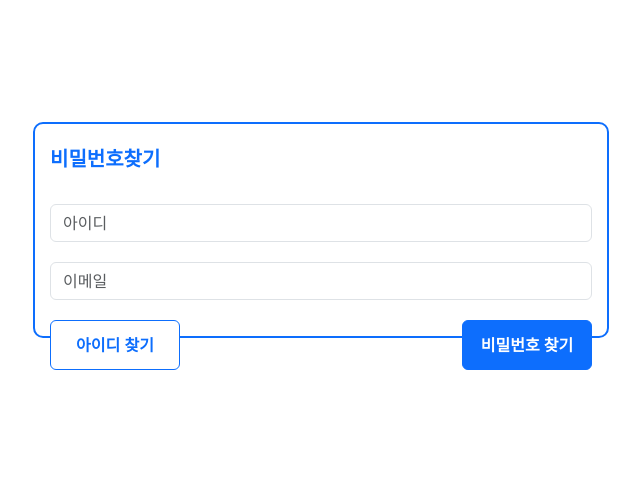
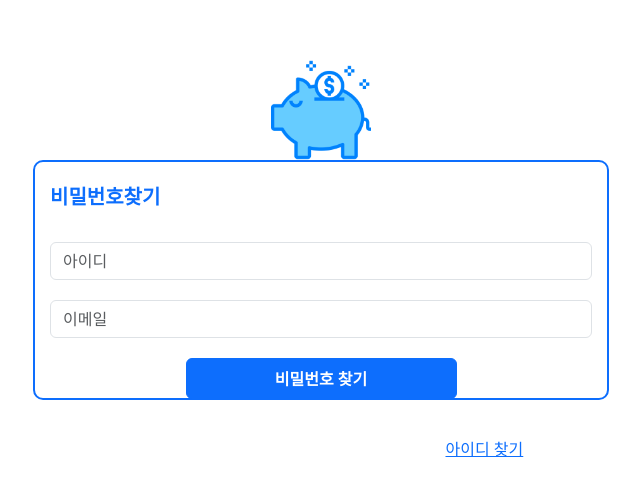
Before and after one commit to zosam-mosam/clink_ver2, a React (Create React App) app in the folder clink-react-app/: page /findPwd in a window 1280 px wide. Shown: the part 170-666 px from the top of the page, without its empty margins (319-959 px from the left). Built offline with nearby package versions, Linux system fonts and the light colour scheme.

Commit message:
feat: 로그인, 회원가입 버튼, 디자인 수정

```diff
--- a/clink-react-app/src/App.css
+++ b/clink-react-app/src/App.css
@@ -1,7 +1,8 @@
 .App {
   text-align: center;
+  min-width: 320px;
   max-width: 640px;
-  max-height: 1000px;
+  max-height: 1200px;
   margin: auto;
   overflow: scroll;
 }
--- a/clink-react-app/src/App.js
+++ b/clink-react-app/src/App.js
@@ -6,10 +6,12 @@ import Join from './components/Join';
 import Login from './components/Login';
 import Community1 from './components/Community1';
 import NotFound from './components/NotFound';
+import Footer from './components/Footer';
 
 function App() {
   return (
     <div className="App">
+      {/* <Footer/> */}
       <BrowserRouter>
         <Routes>
           <Route path="/" element={<Community1 />}></Route>
--- a/clink-react-app/src/components/FindId.js
+++ b/clink-react-app/src/components/FindId.js
@@ -1,13 +1,17 @@
 import React from 'react';
-import 'bootstrap/dist/css/bootstrap.min.css';
 import Button from 'react-bootstrap/Button';
 import Form from 'react-bootstrap/Form';
+import pig from '../assets/pig.png';
+import 'bootstrap/dist/css/bootstrap.min.css';
 import '../styles/FindId.scss';
 import { Link } from 'react-router-dom';
 
 const FindId = () => {
   return (
     <div className="FindIdContainer">
+      <div className="FindIdImage">
+        <img src={pig} alt="logo" />
+      </div>
       <div className="FindIdBox">
         <div className="FindIdTitle">아이디찾기</div>
         <div className="FindIdForm">
@@ -25,21 +29,18 @@ const FindId = () => {
           </form>
         </div>
         <div className="FindIdBtnBox">
-          <Link to="/findPwd">
-            <Button
+          <Button variant="primary" className="FindIdSubmitBtn" type="submit">
+            확인
+          </Button>
+          <Link to="/findPwd" style={{ textDecoration: 'none' }}>
+            <div
               variant="primary"
               className="FindIdSubmitBtn"
               id="FindIdGotoPwd"
-              type="submit"
             >
               비밀번호 찾기
-            </Button>
+            </div>
           </Link>
-
-            <Button variant="primary" className="FindIdSubmitBtn" type="submit">
-              아이디 찾기
-            </Button>
-
         </div>
       </div>
     </div>
--- a/clink-react-app/src/components/FindPwd.js
+++ b/clink-react-app/src/components/FindPwd.js
@@ -1,13 +1,17 @@
 import React from 'react';
-import 'bootstrap/dist/css/bootstrap.min.css';
 import Button from 'react-bootstrap/Button';
 import Form from 'react-bootstrap/Form';
+import pig from '../assets/pig.png';
+import 'bootstrap/dist/css/bootstrap.min.css';
 import '../styles/FindPwd.scss';
 import { Link } from 'react-router-dom';
 
 const FindPwd = () => {
   return (
     <div className="FindPwdContainer">
+      <div className="FindPwdImage">
+        <img src={pig} alt="logo" />
+      </div>
       <div className="FindPwdBox">
         <div className="FindPwdTitle">비밀번호찾기</div>
         <div className="FindPwdForm">
@@ -25,19 +29,17 @@ const FindPwd = () => {
           </form>
         </div>
         <div className="FindPwdBtnBox">
-          <Link to="/findId">
-            <Button
-              variant="primary"
-              className="FindPwdSubmitBtn"
-              id="FindPwdGotoId"
-              type="submit"
-            >
-              아이디 찾기
-            </Button>
-          </Link>
           <Button variant="primary" className="FindPwdSubmitBtn" type="submit">
             비밀번호 찾기
           </Button>
+          <Link to="/findId">
+            <div
+              variant="primary"
+              id="FindPwdGotoId"
+            >
+              아이디 찾기
+            </div>
+          </Link>
         </div>
       </div>
     </div>
--- a/clink-react-app/src/components/Footer.js
+++ b/clink-react-app/src/components/Footer.js
@@ -52,8 +52,8 @@ const Footer = () => {
         <img
           src={image[0].select === false ? image[0].src : image[0].resrc}
           alt="logo"
-          width="75px"
-          height="75px"
+          width="70px"
+          height="70px"
           onClick={() => {
             imageHandler(image[0].src);
           }}
@@ -61,8 +61,8 @@ const Footer = () => {
         <img
           src={image[1].select === false ? image[1].src : image[1].resrc}
           alt="logo"
-          width="75px"
-          height="75px"
+          width="70px"
+          height="70px"
           onClick={() => {
             imageHandler(image[1].src);
           }}
@@ -70,8 +70,8 @@ const Footer = () => {
         <img
           src={image[2].select === false ? image[2].src : image[2].resrc}
           alt="logo"
-          width="75px"
-          height="75px"
+          width="70px"
+          height="70px"
           onClick={() => {
             imageHandler(image[2].src);
           }}
@@ -79,8 +79,8 @@ const Footer = () => {
         <img
           src={image[3].select === false ? image[3].src : image[3].resrc}
           alt="logo"
-          width="75px"
-          height="75px"
+          width="70px"
+          height="70px"
           onClick={() => {
             imageHandler(image[3].src);
           }}
--- a/clink-react-app/src/components/Join.js
+++ b/clink-react-app/src/components/Join.js
@@ -27,12 +27,15 @@ const Join = () => {
             placeholder="이름"
             className="joinInput"
           />
-          <Form.Control
-            type="text"
-            name="id"
-            placeholder="아이디"
-            className="joinInput"
-          />{' '}
+           <InputGroup className="joinInput">
+            <Form.Control
+              name="id" placeholder="아이디"
+            />
+            <Button variant="outline-secondary" id="JoinIdentifyBtn"
+            >
+              중복확인
+            </Button>
+          </InputGroup>
           <Form.Control
             type="text"
             name="nickname"
@@ -71,8 +74,9 @@ const Join = () => {
       <div className="JoinBtnBox">
         <Button variant="primary" className="LoginSubmitBtn" type="submit" onClick={joinHandler}>
           회원가입하기
-        </Button>{' '}
+        </Button>
       </div>
+      <div className='JoinLoginBtn'>로그인</div>
     </div>
   );
 };
--- a/clink-react-app/src/components/Login.js
+++ b/clink-react-app/src/components/Login.js
@@ -16,7 +16,7 @@ const Login = () => {
   return (
     <div className="LoginContainer">
       <div className="LoginImage">
-        <img src={pig} alt="logo" width="100px" height="100px" />
+        <img src={pig} alt="logo" />
       </div>
       <div className="LoginTitle">
         <h2>로그인</h2>
--- a/clink-react-app/src/styles/FindId.scss
+++ b/clink-react-app/src/styles/FindId.scss
@@ -1,4 +1,4 @@
-.App{
+.App {
   width: 100vw;
   height: 100vh;
 }
@@ -8,40 +8,46 @@
   display: flex;
   flex-direction: column;
   justify-content: center;
+  .FindIdImage {
+    margin: 0 auto;
+    img {
+      width: 100px;
+      height: 100px;
+    }
+  }
   .FindIdBox {
     width: 90%;
-      height: 27%;
+    height: 30%;
     padding: 15px;
     border: 2px solid #0d6efd;
     border-radius: 10px;
-
     margin: 0 auto;
-    .FindIdTitle{
-        color: #0D6EFD;
+    .FindIdTitle {
+      color: #0d6efd;
       font-size: 20px;
       font-weight: 1000;
       text-align: left;
-        margin:5px 0 30px 0 ;
+      margin: 5px 0 10% 0;
     }
-    .FindIdForm{
-        #inputPassword5{
+    .FindIdForm {
+      #inputPassword5 {
         margin-bottom: 20px;
       }
     }
-    .FindIdBtnBox{
-        display: flex;
-        justify-content:space-between;
-        #FindIdGotoPwd{
-            background-color: #ffffff;
-            color: #0D6EFD;
-            border: 1.5px solid #0D6EFD;
+    .FindIdBtnBox {
+      height: 80%;
+      #FindIdGotoPwd {
+        width: 110px;
+        color: #0d6efd;
+        position: relative;
+        left: 70%;
       }
-        .FindIdSubmitBtn{
+      .FindIdSubmitBtn {
         font-size: 16px;
-            margin-bottom: 10px;
+        margin-bottom: 7%;
         font-weight: 900;
-            width: 130px;
-            height: 50px;
+        width: 38%;
+        height: 25%;
       }
     }
   }
--- a/clink-react-app/src/styles/FindPwd.scss
+++ b/clink-react-app/src/styles/FindPwd.scss
@@ -1,4 +1,4 @@
-.App{
+.App {
   width: 100vw;
   height: 100vh;
 }
@@ -8,40 +8,48 @@
   display: flex;
   flex-direction: column;
   justify-content: center;
+  background-color: #ffffff;
+  .FindPwdImage {
+    margin: 0 auto;
+    img {
+      width: 100px;
+      height: 100px;
+    }
+  }
   .FindPwdBox {
     width: 90%;
-      height: 27%;
+    height: 30%;
     padding: 15px;
     border: 2px solid #0d6efd;
     border-radius: 10px;
-
     margin: 0 auto;
-    .FindPwdTitle{
-        color: #0D6EFD;
+    .FindPwdTitle {
+      color: #0d6efd;
       font-size: 20px;
       font-weight: 1000;
       text-align: left;
-        margin:5px 0 30px 0 ;
+      margin: 5px 0 30px 0;
     }
-    .FindPwdForm{
-        #inputPassword5{
+    .FindPwdForm {
+      #inputPassword5 {
         margin-bottom: 20px;
       }
     }
-    .FindPwdBtnBox{
-        display: flex;
-        justify-content:space-between;
-        #FindPwdGotoId{
-            background-color: #ffffff;
-            color: #0D6EFD;
-            border: 1.5px solid #0D6EFD;
+    .FindPwdBtnBox {
+        height: 80%;
+      #FindPwdGotoId {
+        width: 110px;
+        color: #0d6efd;
+        position: relative;
+        left: 70%;
       }
-        .FindPwdSubmitBtn{
+      .FindPwdSubmitBtn {
         font-size: 16px;
-            margin-bottom: 10px;
+        margin-bottom: 7%;
         font-weight: 900;
-            width: 130px;
-            height: 50px;
+        width: 50%;
+        height: 25%;
+        text-decoration: none;
       }
     }
   }
--- a/clink-react-app/src/styles/Footer.scss
+++ b/clink-react-app/src/styles/Footer.scss
@@ -3,11 +3,11 @@
   height: 100vh;
   .FooterContainer {
     width: 100%;
-    height: 10%;
+    height: 11%;
     border: none;
     border-radius: 20px 20px 0 0;
     background-color: #0d6efd;
-    position:absolute;
+    position: absolute;
     bottom: 0;
     .FooterBox {
       width: 100%;
@@ -15,10 +15,10 @@
       display: flex;
       justify-content: space-evenly;
       align-items: center;
-      }
-      img {
-        cursor: pointer;
-        margin: 0 auto;
-      }
+    }
+    img {
+      cursor: pointer;
+      margin: 0 auto;
     }
   }
+}
--- a/clink-react-app/src/styles/Join.scss
+++ b/clink-react-app/src/styles/Join.scss
@@ -23,7 +23,6 @@
       z-index: 99;
       width: 80%;
       width: 80%;
-
       height: 38px;
       margin: 0 auto;
       margin-bottom: 38px;
@@ -33,7 +32,8 @@
   .JoinBtnBox > Button {
     width: 137px;
     height: 50px;
-    margin-top: 80px;
+    margin-top: 15%;
+    margin-bottom: 7%;
     font-weight: bold;
   }
   #JoinIdentifyBtn {
@@ -42,8 +42,11 @@
     background-color: #cfe2ff;
     border: none;
     :hover {
-    //   background-color: hsl(216, 72%, 15%);
-
+      // background-color: hsl(216, 72%, 15%);
     }
   }
+  .JoinLoginBtn {
+    color: #3d8bfd;
+    font-weight: 600;
+  }
 }
--- a/clink-react-app/src/styles/Login.scss
+++ b/clink-react-app/src/styles/Login.scss
@@ -5,8 +5,8 @@
   .LoginImage {
     margin: 61px auto 0;
     img {
-      width: 158px;
-      height: 158px;
+      width: 130px;
+      height: 130px;
     }
   }
   .LoginTitle > h2 {
@@ -35,16 +35,16 @@
       color: #0d6efd;
       font-weight: 600;
       margin-top: 25px;
-      margin-bottom: 60px;
-      a{
+      margin-bottom: 50px;
+      a {
         text-decoration: none;
       }
     }
   }
   .LoginSubmitBtn {
     background-color: #0d6efd;
-    width: 122px;
-    height: 50px;
+    width: 110px;
+    height: 45px;
     margin: 0 auto;
   }
 }
```
Lines whose indentation alone changed are shown as unchanged.
